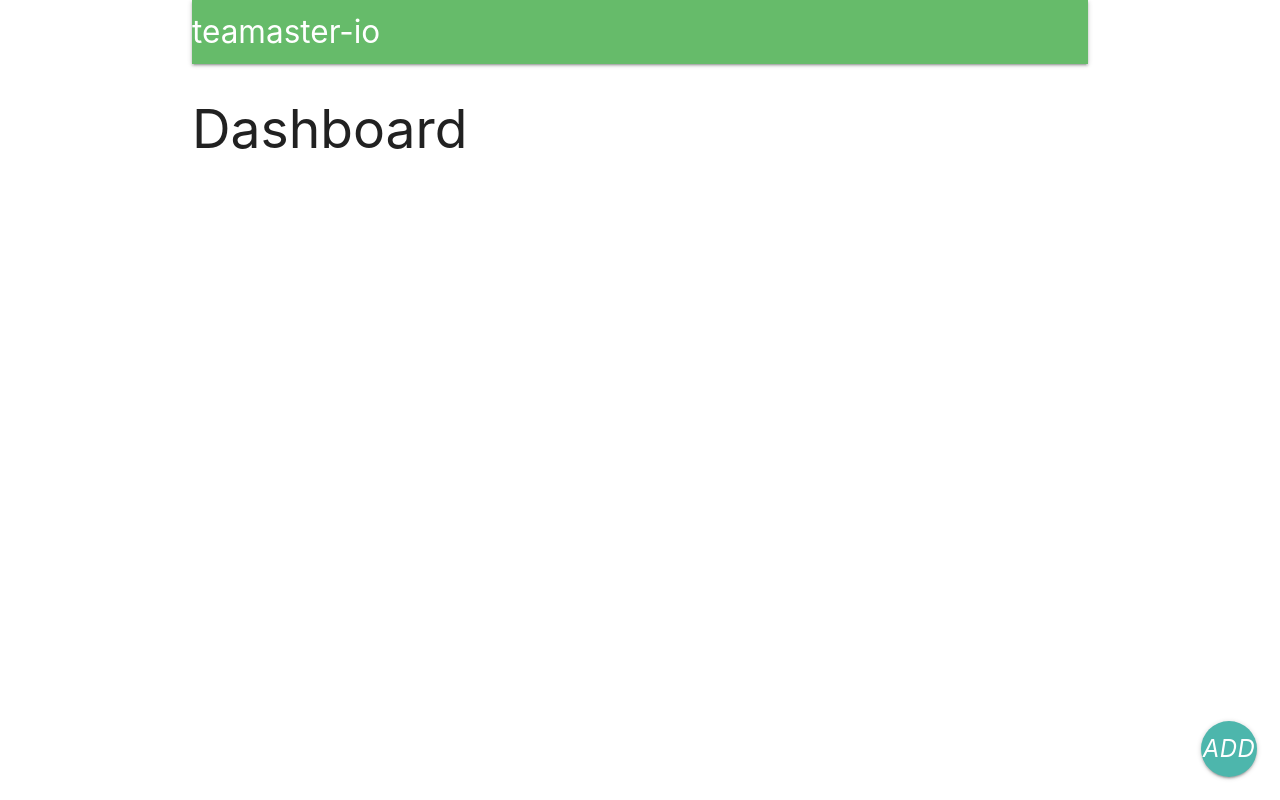
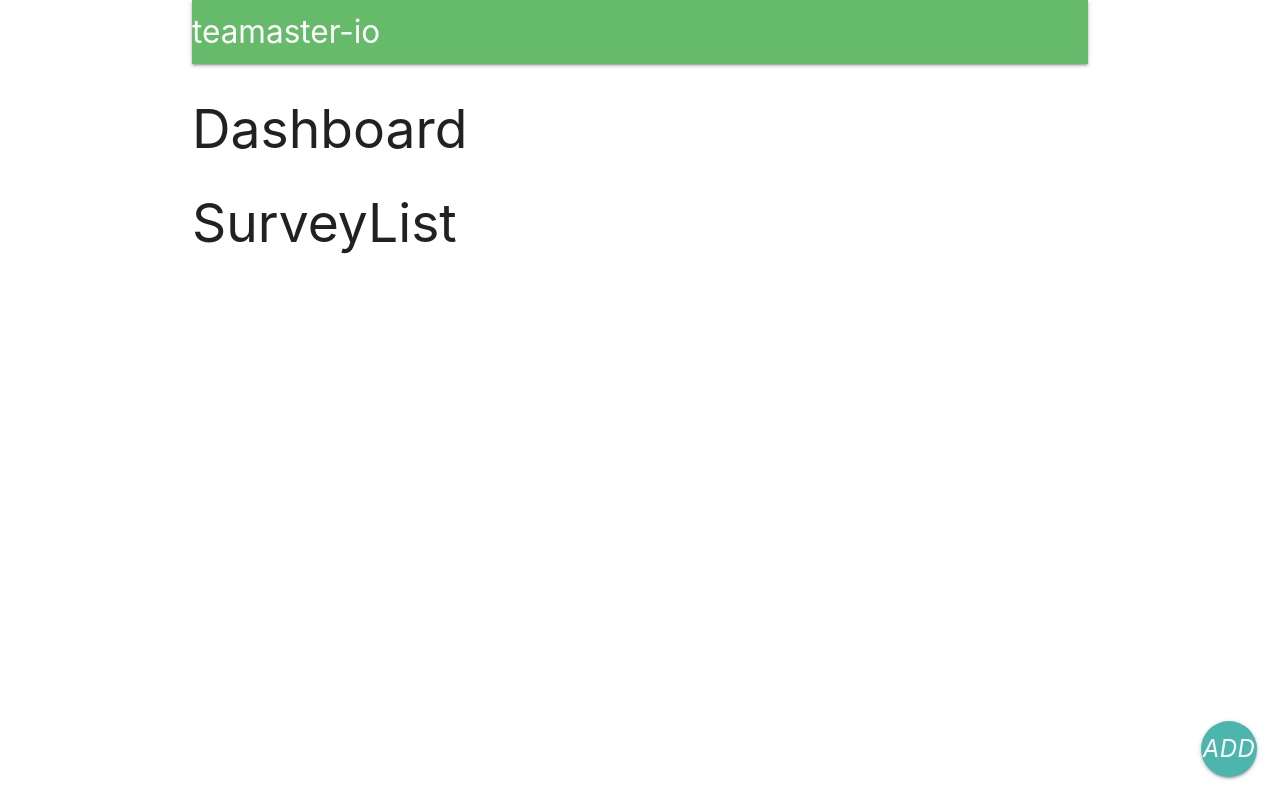
Before and after one commit to underthecode/teamaster-io, a React app: page /surveys in a window 1280 px wide. Built offline with nearby package versions, Linux system fonts and the light colour scheme; no server answers; the HTML template or start-up script is replaced by a standard one.

Commit message:
connected react to surveys via redux

```diff
--- a/client/src/actions/index.js
+++ b/client/src/actions/index.js
@@ -20,7 +20,7 @@ export const submitSurvey = (values, history) => async dispatch => {
 };
 
 export const fetchSurveys = () => async dispatch => {
-  const rest = await axios.get('/api/surveys');
+  const res = await axios.get('/api/surveys');
 
   dispatch({ type: FETCH_SURVEYS, payload: res.data });
 };
--- a/client/src/components/Dashboard.jsx
+++ b/client/src/components/Dashboard.jsx
@@ -1,10 +1,12 @@
 import React from 'react';
 import { Link } from 'react-router-dom';
+import SurveyList from './surveys/SurveyList';
 
 const Dashboard = () => {
   return (
     <div>
       <h2>Dashboard</h2>
+      <SurveyList />
       <div className="fixed-action-btn">
         <Link
           to="/surveys/new"
--- /dev/null
+++ b/client/src/components/surveys/SurveyList.jsx
@@ -0,0 +1,26 @@
+import React from 'react';
+import { connect } from 'react-redux';
+import { fetchSurveys } from '../../actions';
+
+class SurveyList extends React.Component {
+  componentDidMount() {
+    this.props.fetchSurveys();
+  }
+
+  render() {
+    return (
+      <div>
+        <h2>SurveyList</h2>
+      </div>
+    );
+  }
+}
+
+const mapStateToProps = state => {
+  return { surveys: state.surveys };
+};
+
+export default connect(
+  mapStateToProps,
+  { fetchSurveys }
+)(SurveyList);
```
